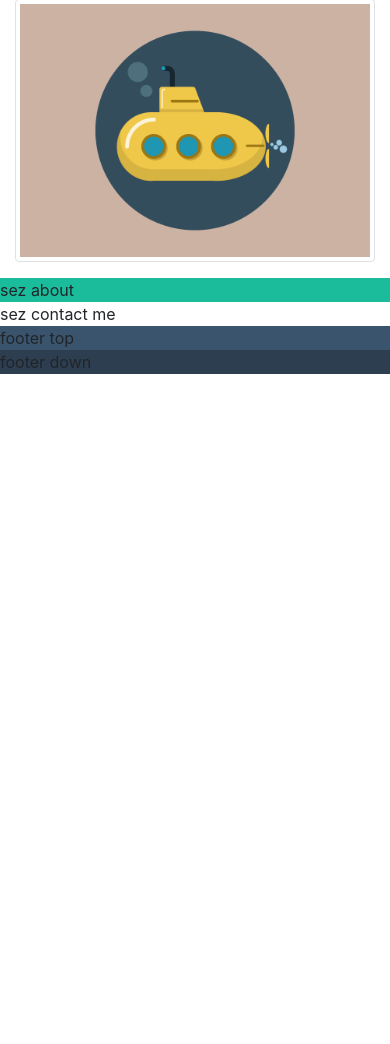
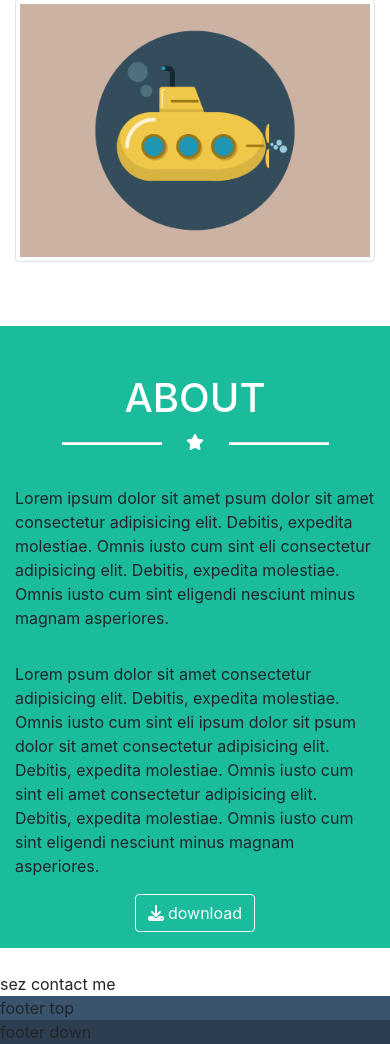
Before and after one commit to domingo79/html-css-bootstrap-freelancer, a plain HTML site: page index.html in a window 390 px wide. Shown: the part 2085-3129 px from the top of the page. Before the commit the page ends 2459 px from the top, so only its background shows below. Drawn offline with nearby package versions, Linux system fonts and the light colour scheme.

Commit message:
main 2of3 responsive

```diff
--- a/index.html
+++ b/index.html
@@ -106,7 +106,40 @@
       <!-- ///section portfolio  -->
 
       <!-- section about  -->
-      <section id="bg_about_site">sez about</section>
+      <section id="bg_about_site">
+          <div class="container">
+              <div class="text-white text-center mt-5 ">
+                  <h1 class="my-2 pt-5">ABOUT</h1>
+                  <hr class="bg-white">
+                  <i class="fa fa-star"></i>
+                  <hr class="bg-white">
+              </div>
+              <div class="row mb-4 justify-content-center py-3">
+                  <div class="col-md-6 py-3">Lorem ipsum dolor sit amet psum dolor sit amet consectetur adipisicing elit. Debitis, expedita molestiae. Omnis iusto cum sint eli consectetur adipisicing elit. Debitis, expedita molestiae. Omnis iusto cum sint eligendi nesciunt minus magnam asperiores. </div>
+                  <div class="col-md-6 py-3">Lorem psum dolor sit amet consectetur adipisicing elit. Debitis, expedita molestiae. Omnis iusto cum sint eli ipsum dolor sit psum dolor sit amet consectetur adipisicing elit. Debitis, expedita molestiae. Omnis iusto cum sint eli  amet consectetur adipisicing elit. Debitis, expedita molestiae. Omnis iusto cum sint eligendi nesciunt minus magnam asperiores. </div>
+                    <button type="button" class="btn btn-outline-light"><i class="fa fa-download mr-1"></i>download</button>
+                </div>
+          </div>
+
+
+
+
+
+
+
+
+
+
+
+
+
+
+
+
+
+
+
+      </section>
       <!-- //section about  -->
 
       <!-- //section contact-me  -->
```
